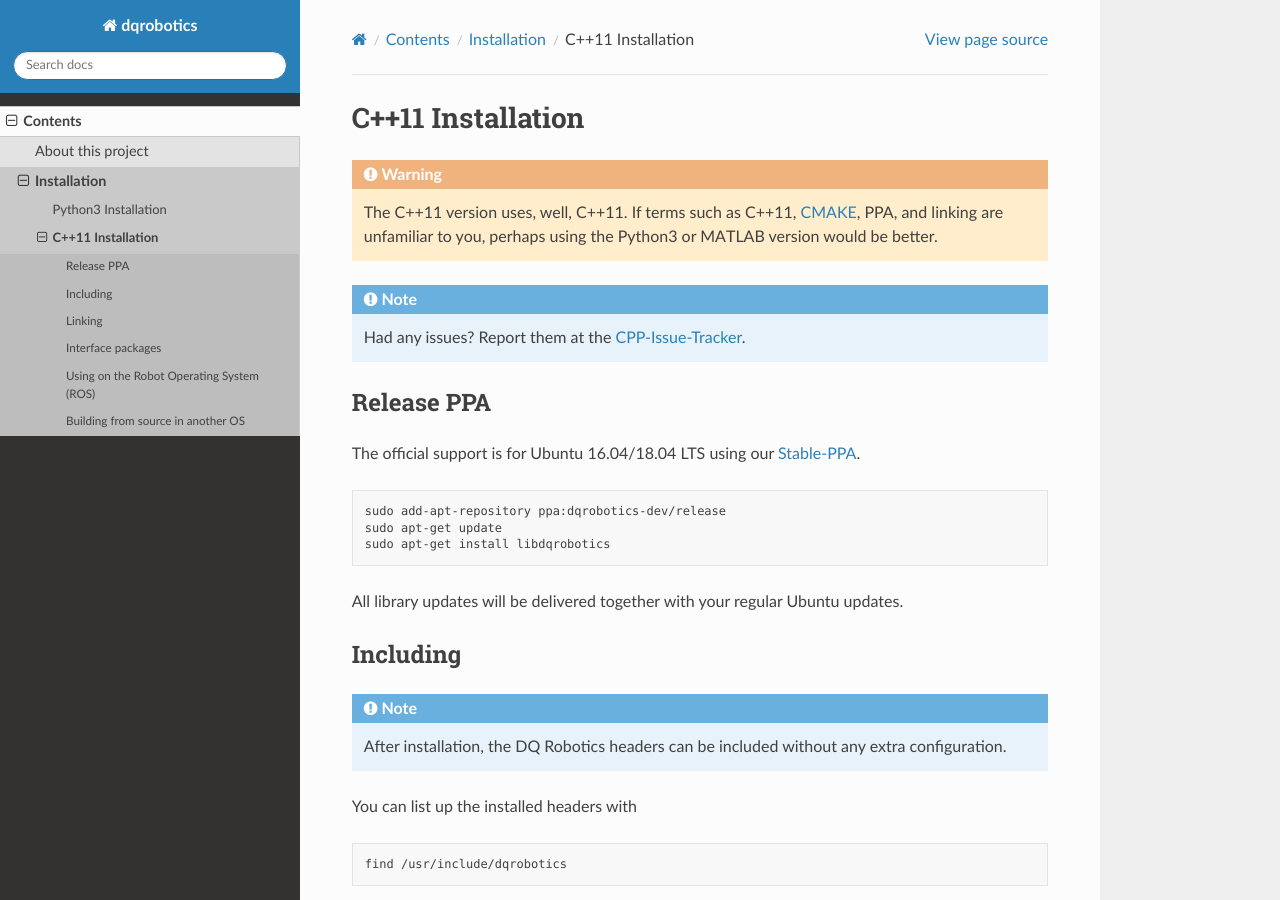
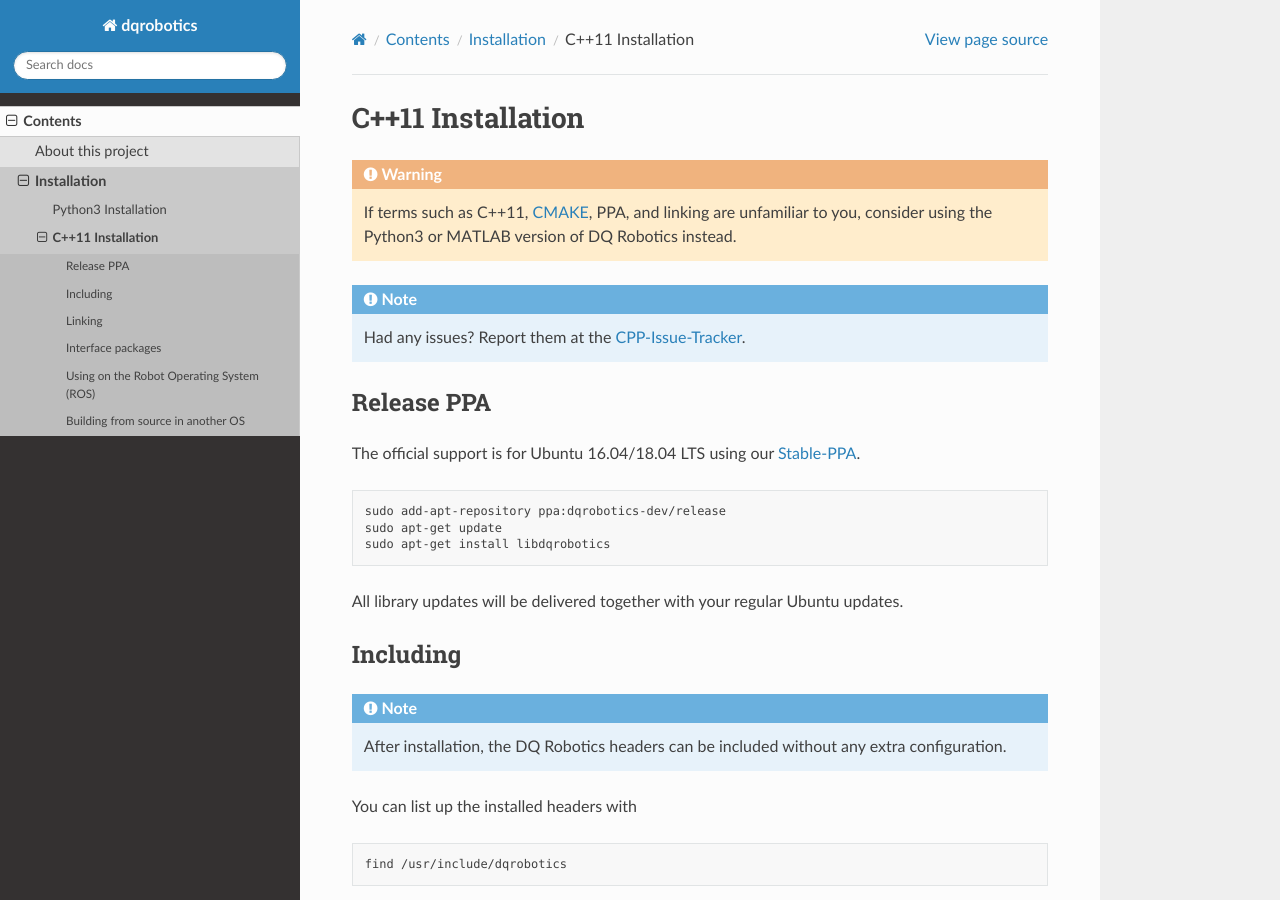
Before and after one commit to dqrobotics/dqrobotics.github.io, a Sphinx documentation site: the page built from docs/installation/cpp.rst, in a window 1280 px wide and 900 px high. Built offline with Sphinx 7.4.7 and the Read the Docs theme 2.0.0, drawn with Linux system fonts in a browser that asks for light colours.

Commit message:
Update cpp.rst

```diff
--- a/docs/installation/cpp.rst
+++ b/docs/installation/cpp.rst
@@ -1,7 +1,7 @@
 C++11 Installation
 ##################
 .. warning::
-  The C++11 version uses, well, C++11. If terms such as C++11, CMAKE_, PPA, and linking are unfamiliar to you, perhaps using the Python3 or MATLAB version would be better.
+  If terms such as C++11, CMAKE_, PPA, and linking are unfamiliar to you, consider using the Python3 or MATLAB version of DQ Robotics instead.
 .. note::
   Had any issues? Report them at the CPP-Issue-Tracker_.
 
```
